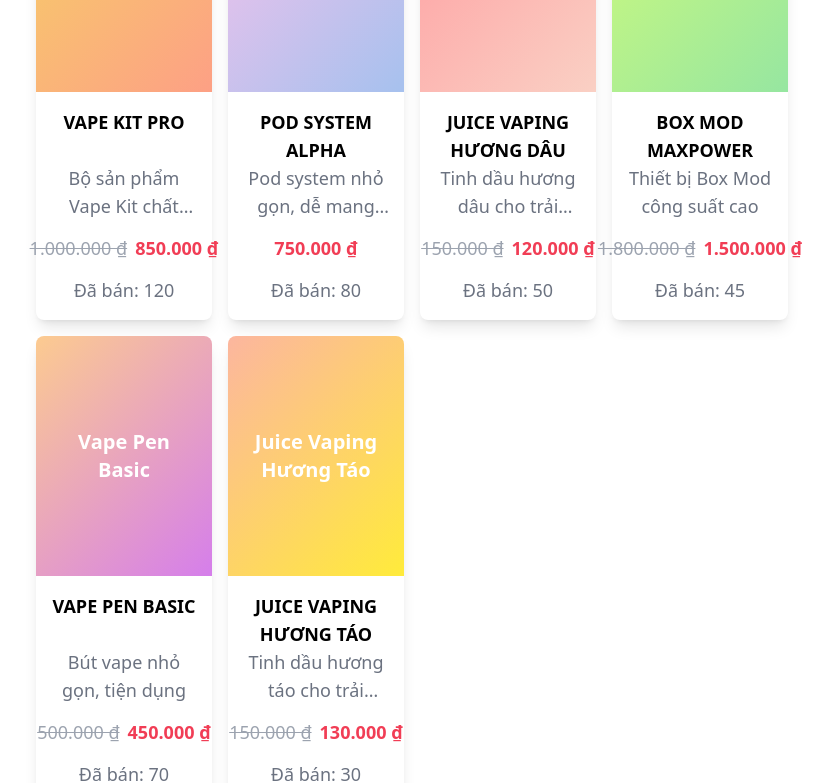
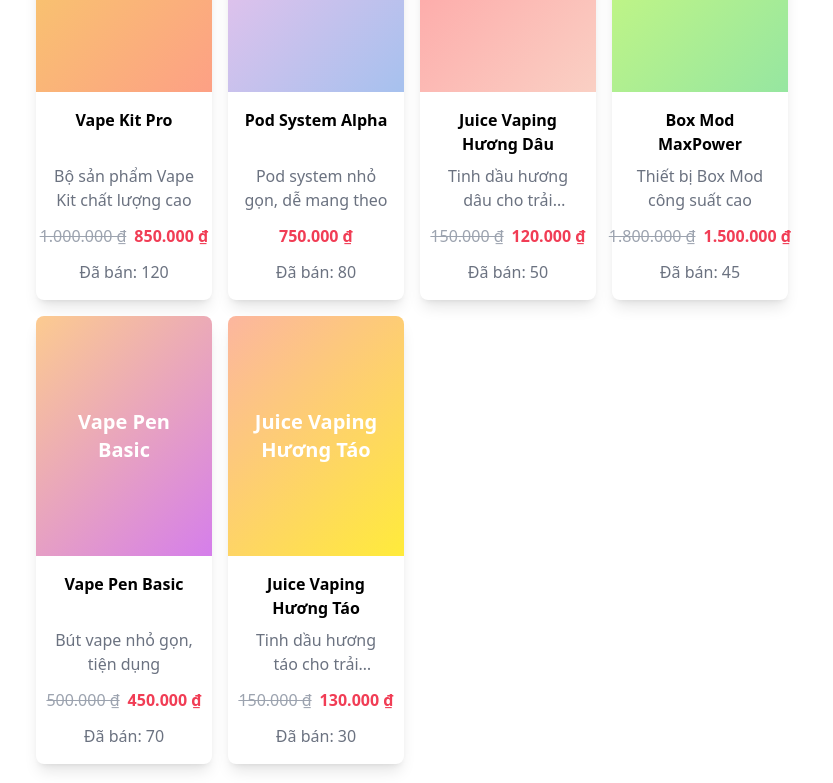
Before and after one commit to TruongKhanh23/thoidaivape, a Vue app: page / in a window 1280 px wide. Shown: the part 1083-1866 px from the top of the page, without its empty margins (228-1061 px from the left). Built offline with nearby package versions, Linux system fonts and the light colour scheme; the HTML template or start-up script is replaced by a standard one.

Commit message:
TDV-027: Fix responsive

```diff
--- a/src/components/Products/ProductCard.vue
+++ b/src/components/Products/ProductCard.vue
@@ -11,18 +11,21 @@
       <span v-if="!product.image">{{ product.name }}</span>
     </div>
 
-    <div class="p-4 pt-0">
+    <div class="p-4 pt-0 text-xs sm:text-base">
       <!-- Tên sản phẩm -->
-      <h3 class="uppercase text-xs sm:text-lg font-semibold min-h-[3rem] sm:min-h-[3.5rem] line-clamp-3 mb-2 sm:mb-0">
+      <h3
+        class="uppercasebase font-semibold min-h-[3rem] sm:min-h-[3.5rem] line-clamp-3 mb-2 sm:mb-0"
+      >
         {{ product.name }}
       </h3>
 
-      <div class="text-xs md:text-lg">
-        <p class="text-gray-500 mb-2 line-clamp-2 min-h-[1.5rem] sm:min-h-[3.5rem]">
+      <p class="text-gray-500 mb-2 line-clamp-2 min-h-[1.5rem] sm:min-h-[3rem]">
         {{ product.description }}
       </p>
 
-        <div class="flex flex-col space-y-2 sm:space-y-0 sm:flex-row sm:space-x-2 items-center justify-end sm:justify-center text-center px-4 md:px-0 min-h-[2.5rem]">
+      <div
+        class="flex flex-col space-y-2 sm:space-y-0 sm:flex-row sm:space-x-2 items-center justify-end sm:justify-center text-center px-4 md:px-0 min-h-[2.5rem] sm:min-h-[2rem]"
+      >
         <p
           :class="
             product.discountedPrice ? 'text-gray-400 line-through' : 'font-bold text-[#F13D55]'
@@ -36,7 +39,6 @@
       </div>
 
       <p class="text-gray-500 mt-2">Đã bán: {{ product.sold }}</p>
-      </div>
     </div>
   </div>
 </template>
```
Lines whose indentation alone changed are shown as unchanged.
